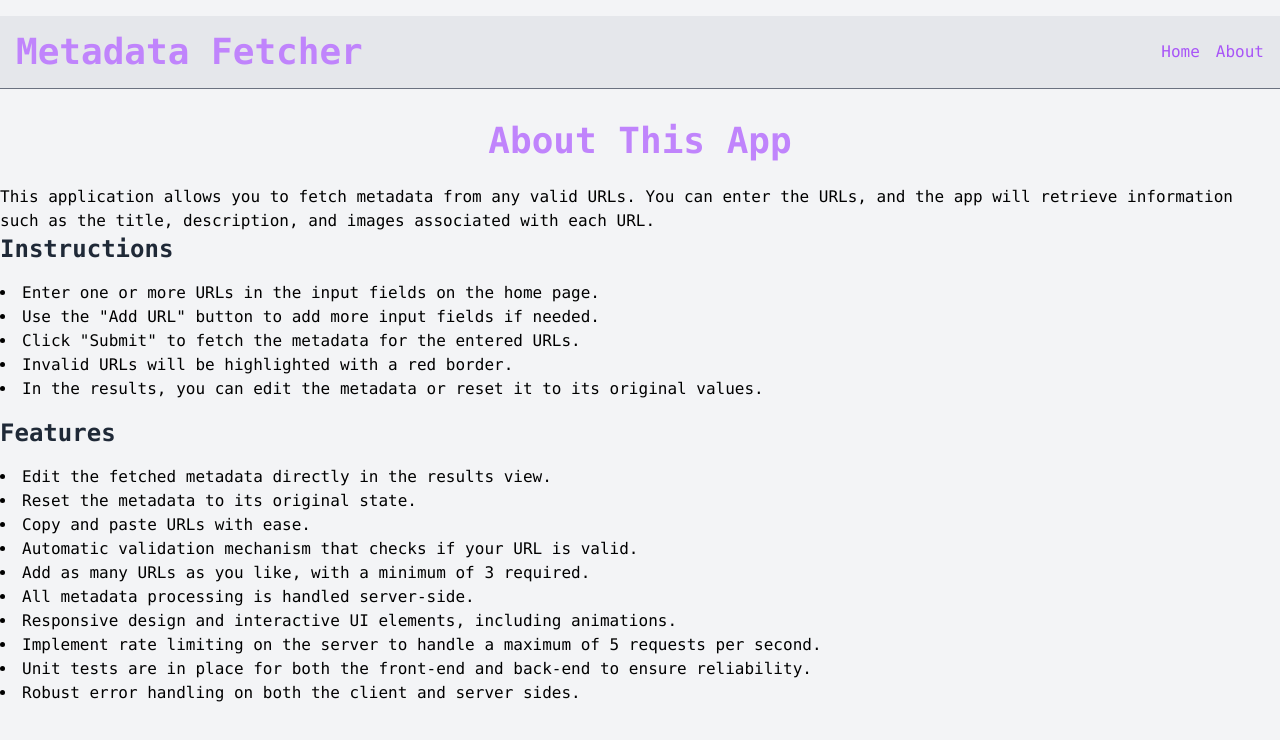
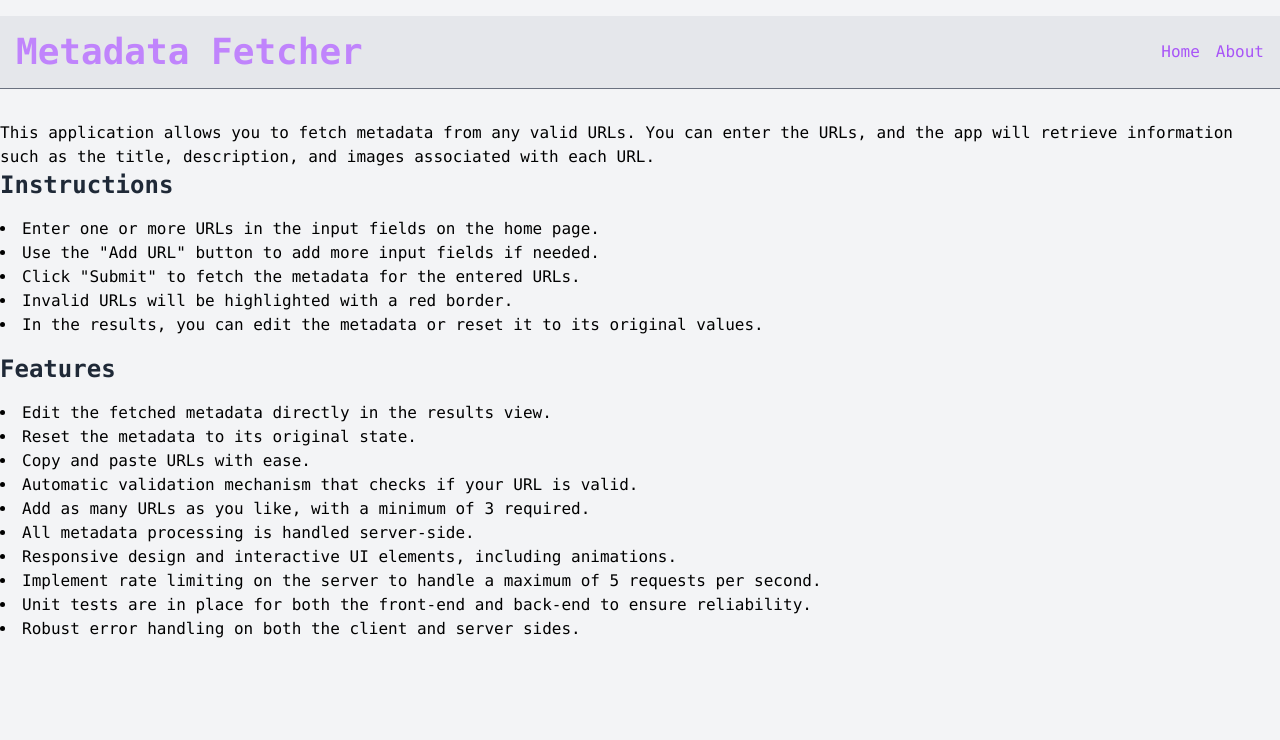
Before and after one commit to tommyash122/metadata-fetcher, a React (Create React App) app in the folder client/: page /about in a window 1280 px wide. Shown: the top 740 px of the page. Built offline with nearby package versions, Linux system fonts and the light colour scheme.

Commit message:
remove title

```diff
--- a/client/src/pages/About.js
+++ b/client/src/pages/About.js
@@ -3,7 +3,6 @@ import React from 'react';
 function About() {
   return (
     <div>
-      <h1 className="text-4xl font-extrabold text-purple-400 text-center mb-6">About This App</h1>
       <p>
         This application allows you to fetch metadata from any valid URLs. You can enter the URLs, and the app will retrieve information such as the title, description, and images associated with each URL.
       </p>
```
